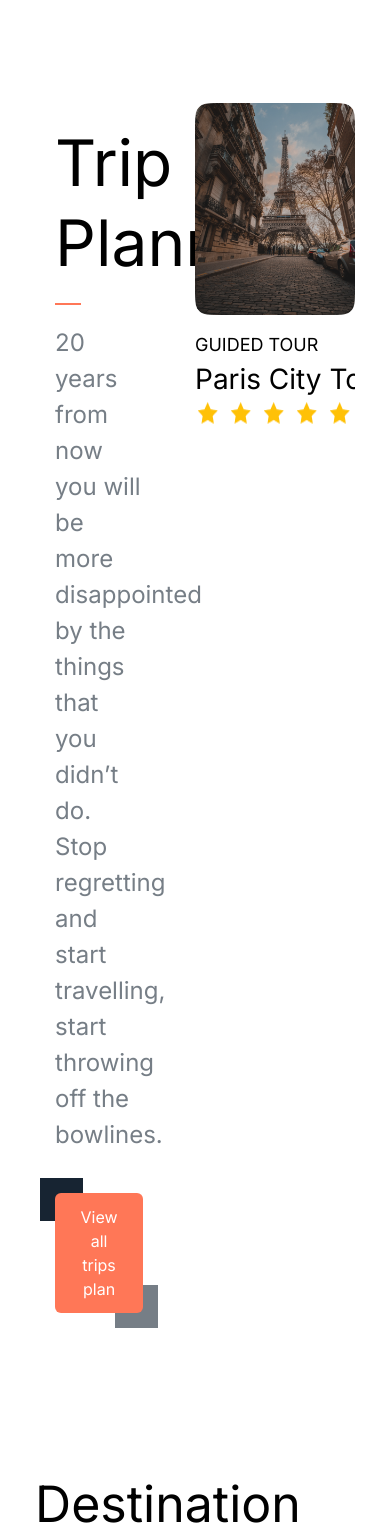
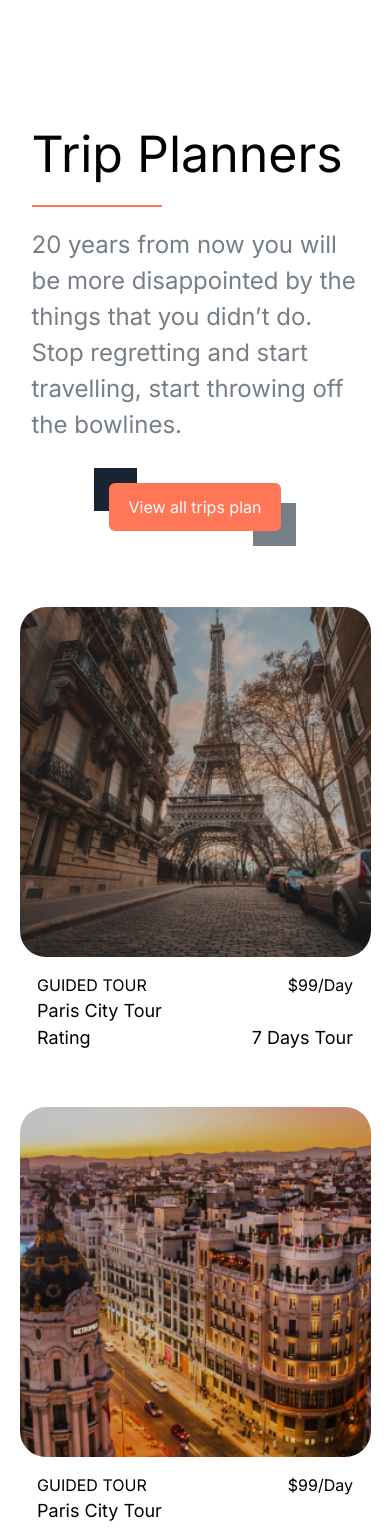
Before and after one commit to Prashant8Khatiwada/awakened_devs_assessment, a Next.js app: page / in a window 390 px wide. Shown: the part 4064-5592 px from the top of the page. Built offline with nearby package versions, Linux system fonts and the light colour scheme.

Commit message:
rest components responsiveness

```diff
--- a/app/components/Travel.tsx
+++ b/app/components/Travel.tsx
@@ -50,7 +50,7 @@ const Travel = () => {
         </div>
 
         {/* Images Part  */}
-        <div className="w-full mt-20 h-auto flex sml:flex-col p-9 gap-8 sml:hidden">
+        <div className="w-full mt-20 p-9 sml:hidden">
           <Swiper
             modules={[Navigation]}
             navigation={{
@@ -58,9 +58,13 @@ const Travel = () => {
               prevEl: ".custom-prev",
             }}
             breakpoints={{
+              768: {
+                slidesPerView: 2,
+                spaceBetween: 30,
+              },
               1152: {
                 slidesPerView: 3,
-                spaceBetween: 50,
+                spaceBetween: 30,
               },
               1440: {
                 slidesPerView: 3,
--- a/app/components/TripPlanner.tsx
+++ b/app/components/TripPlanner.tsx
@@ -1,28 +1,32 @@
 import React from "react";
 import travel1 from "../../public/travel/travel1.png";
 import travel2 from "../../public/travel/travel2.png";
-import travel3 from "../../public/travel/travel3.png";
+import travel3 from "../../public/travel/travel3.jpeg";
 import travel4 from "../../public/travel/travel4.png";
+
+// import Star from "../../../public/svg/star.png";
 import Image from "next/image";
 import SlidingTrip from "./slider/SlidingTrip";
 const TripPlanner = () => {
   return (
-    <div className=" h-auto w-screen mb-32 flex items-center justify-center overflow-hidden">
-      <div className="h-[90%] w-[82%] flex gap-8">
+    <div className=" h-auto w-screen mt-11 mb-24 flex items-center justify-center overflow-hidden">
+      <div className="h-[90%] w-[82%] flex sml:flex-col   gap-8 sml:w-[90%]">
         {/* Title Part  */}
-        <div className="flex flex-col justify-between w-[40%] p-5 pb-8 ">
+        <div className="flex flex-col justify-between w-[40%] sml:w-[100%] py-5 px-3 pb-8 ">
           <div className="flex flex-col gap-5">
-            <h3 className="text-font-lg leading-tight">Trip Planners</h3>
+            <h3 className="text-font-lg leading-tight lrg:text-[50px]">
+              Trip Planners
+            </h3>
             <hr
               style={{
-                width: "30%",
+                width: "40%",
                 borderWidth: "1.9px",
                 borderColor: "#FF7757",
                 fontWeight: "bold",
               }}
             />
 
-            <p className="text-font-md text-color-secondary-light">
+            <p className="text-font-md text-color-secondary-light lrg:text-font-[16px]">
               20 years from now you will be more disappointed by the things that
               you didn’t do. Stop regretting and start travelling, start
               throwing off the bowlines.
@@ -39,8 +43,101 @@ const TripPlanner = () => {
         </div>
 
         {/* Image part  */}
+        <div className="sml:hidden w-[60%] mid:w-[50%]">
+          <SlidingTrip />
+        </div>
 
-        <SlidingTrip />
+        {/* ========== FOR SMALL SCREEN ==========   */}
+        <div className=" hidden sml:flex flex-col items-center gap-8 ">
+          <div className="w-[100%] flex flex-col py-3 ">
+            {/* actual image  */}
+            <div className="cursor-pointer h-[399px] sml:h-[350px] relative rounded-[26px] overflow-hidden">
+              <Image
+                src={travel1}
+                alt="travel1"
+                layout="fill"
+                objectFit="cover"
+                objectPosition="center"
+              />
+            </div>
+            <div className="w-[90%] mt-4  self-center">
+              <p className="flex justify-between items-center text-font-sm mid:text-[16px]">
+                GUIDED TOUR<span> $99/Day</span>
+              </p>
+              <h2 className="text-[28px] lrg:text-font-sm">Paris City Tour</h2>
+              <div className="text-font-sm flex justify-between">
+                <div>Rating</div>
+                <span> 7 Days Tour</span>
+              </div>
+            </div>
+          </div>
+          <div className="w-[100%] flex flex-col py-3 ">
+            {/* actual image  */}
+            <div className="cursor-pointer h-[399px] sml:h-[350px] relative rounded-[26px] overflow-hidden">
+              <Image
+                src={travel2}
+                alt="travel2"
+                layout="fill"
+                objectFit="cover"
+                objectPosition="center"
+              />
+            </div>
+            <div className="w-[90%] mt-4  self-center">
+              <p className="flex justify-between items-center text-font-sm mid:text-[16px]">
+                GUIDED TOUR<span> $99/Day</span>
+              </p>
+              <h2 className="text-[28px] lrg:text-font-sm">Paris City Tour</h2>
+              <div className="text-font-sm flex justify-between">
+                <div>Rating</div>
+                <span> 7 Days Tour</span>
+              </div>
+            </div>
+          </div>{" "}
+          <div className="w-[100%] flex flex-col py-3 ">
+            {/* actual image  */}
+            <div className="cursor-pointer h-[399px] sml:h-[350px] relative rounded-[26px] overflow-hidden">
+              <Image
+                src={travel3}
+                alt="travel3"
+                layout="fill"
+                objectFit="cover"
+                objectPosition="center"
+              />
+            </div>
+            <div className="w-[90%] mt-4  self-center">
+              <p className="flex justify-between items-center text-font-sm mid:text-[16px]">
+                GUIDED TOUR<span> $99/Day</span>
+              </p>
+              <h2 className="text-[28px] lrg:text-font-sm">Paris City Tour</h2>
+              <div className="text-font-sm flex justify-between">
+                <div>Rating</div>
+                <span> 7 Days Tour</span>
+              </div>
+            </div>
+          </div>{" "}
+          <div className="w-[100%] flex flex-col py-3 ">
+            {/* actual image  */}
+            <div className="cursor-pointer h-[399px] sml:h-[350px] relative rounded-[26px] overflow-hidden">
+              <Image
+                src={travel4}
+                alt="travel4"
+                layout="fill"
+                objectFit="cover"
+                objectPosition="center"
+              />
+            </div>
+            <div className="w-[90%] mt-4  self-center">
+              <p className="flex justify-between items-center text-font-sm mid:text-[16px]">
+                GUIDED TOUR<span> $99/Day</span>
+              </p>
+              <h2 className="text-[28px] lrg:text-font-sm">Paris City Tour</h2>
+              <div className="text-font-sm flex justify-between">
+                <div>Rating</div>
+                <span> 7 Days Tour</span>
+              </div>
+            </div>
+          </div>
+        </div>
       </div>
     </div>
   );
--- a/app/components/slider/SlidingTrip.tsx
+++ b/app/components/slider/SlidingTrip.tsx
@@ -15,53 +15,35 @@ const SlidingTrip = () => {
       breakpoints={{
         1152: {
           slidesPerView: 2,
-          spaceBetween: 50,
+          spaceBetween: 30,
         },
         1440: {
           slidesPerView: 3,
-          spaceBetween: 50,
+          spaceBetween: 30,
         },
         1992: {
           slidesPerView: 2,
-          spaceBetween: 50,
+          spaceBetween: 30,
         },
       }}
     >
       <SwiperSlide>
-        <div className="w-[100%]">
+        <div className=" flex flex-col py-3 ">
           {/* actual image  */}
-          <div className="cursor-pointer">
-            <Image src={travel1} alt="travel1" />
+          <div className="cursor-pointer h-[399px] sml:h-[350px] relative rounded-[26px] overflow-hidden">
+            <Image
+              src={travel1}
+              alt="travel1"
+              layout="fill"
+              objectFit="cover"
+              objectPosition="center"
+            />
           </div>
-          <div className="w-[300px] mt-4  self-center">
-            <p className="flex justify-between items-center text-font-sm">
+          <div className="w-[90%] mt-4  self-center">
+            <p className="flex justify-between items-center text-font-sm mid:text-[16px]">
               GUIDED TOUR<span> $99/Day</span>
             </p>
-            <h2 className="text-[28px]">Paris City Tour</h2>
-            <div className="text-font-sm flex justify-between">
-              <div className="flex gap-2">
-                <Image src={Star} alt="star" />
-                <Image src={Star} alt="star" />
-                <Image src={Star} alt="star" />
-                <Image src={Star} alt="star" />
-                <Image src={Star} alt="star" />
-              </div>
-              <span> 7 Days Tour</span>
-            </div>
-          </div>
-        </div>
-      </SwiperSlide>
-      <SwiperSlide>
-        <div className="w-full">
-          {/* actual image  */}
-          <div className="cursor-pointer">
-            <Image src={travel2} alt="travel2" />
-          </div>
-          <div className="w-[300px] mt-4  self-center">
-            <p className="flex justify-between items-center text-font-sm">
-              GUIDED TOUR<span> $99/Day</span>
-            </p>
-            <h2 className="text-[28px]">Paris City Tour</h2>
+            <h2 className="text-[28px] lrg:text-font-sm">Paris City Tour</h2>
             <div className="text-font-sm flex justify-between">
               <div>Rating</div>
               <span> 7 Days Tour</span>
@@ -70,17 +52,22 @@ const SlidingTrip = () => {
         </div>
       </SwiperSlide>
       <SwiperSlide>
-        {" "}
-        <div className="w-full">
+        <div className=" flex flex-col py-3 ">
           {/* actual image  */}
-          <div className="cursor-pointer ">
-            <Image src={travel3} alt="travel3" />
+          <div className="cursor-pointer h-[399px] sml:h-[350px] relative rounded-[26px] overflow-hidden">
+            <Image
+              src={travel1}
+              alt="travel1"
+              layout="fill"
+              objectFit="cover"
+              objectPosition="center"
+            />
           </div>
-          <div className="w-[300px] mt-4  self-center">
-            <p className="flex justify-between items-center text-font-sm">
+          <div className="w-[90%] mt-4  self-center">
+            <p className="flex justify-between items-center text-font-sm mid:text-[16px]">
               GUIDED TOUR<span> $99/Day</span>
             </p>
-            <h2 className="text-[28px]">Paris City Tour</h2>
+            <h2 className="text-[28px] lrg:text-font-sm">Paris City Tour</h2>
             <div className="text-font-sm flex justify-between">
               <div>Rating</div>
               <span> 7 Days Tour</span>
@@ -89,17 +76,46 @@ const SlidingTrip = () => {
         </div>
       </SwiperSlide>
       <SwiperSlide>
-        {" "}
-        <div className="w-full">
+        <div className=" flex flex-col py-3 ">
           {/* actual image  */}
-          <div className="cursor-pointer">
-            <Image src={travel4} alt="travel4" />
+          <div className="cursor-pointer h-[399px] sml:h-[350px] relative rounded-[26px] overflow-hidden">
+            <Image
+              src={travel1}
+              alt="travel1"
+              layout="fill"
+              objectFit="cover"
+              objectPosition="center"
+            />
           </div>
-          <div className="w-[300px] mt-4  self-center">
-            <p className="flex justify-between items-center text-font-sm">
+          <div className="w-[90%] mt-4  self-center">
+            <p className="flex justify-between items-center text-font-sm mid:text-[16px]">
               GUIDED TOUR<span> $99/Day</span>
             </p>
-            <h2 className="text-[28px]">Paris City Tour</h2>
+            <h2 className="text-[28px] lrg:text-font-sm">Paris City Tour</h2>
+            <div className="text-font-sm flex justify-between">
+              <div>Rating</div>
+              <span> 7 Days Tour</span>
+            </div>
+          </div>
+        </div>
+      </SwiperSlide>
+      <SwiperSlide>
+        <div className=" flex flex-col py-3 ">
+          {/* actual image  */}
+          <div className="cursor-pointer h-[399px] sml:h-[350px] relative rounded-[26px] overflow-hidden">
+            <Image
+              src={travel1}
+              alt="travel1"
+              layout="fill"
+              objectFit="cover"
+              objectPosition="center"
+            />
+          </div>
+          <div className="w-[90%] mt-4  self-center">
+            <p className="flex justify-between items-center text-font-sm mid:text-[16px]">
+              GUIDED TOUR<span> $99/Day</span>
+            </p>
+            <h2 className="text-[28px] lrg:text-font-sm">Paris City Tour</h2>
             <div className="text-font-sm flex justify-between">
               <div>Rating</div>
               <span> 7 Days Tour</span>
```
Also changed, not shown: app/components/Testimonials.tsx (+8 -8 lines).
